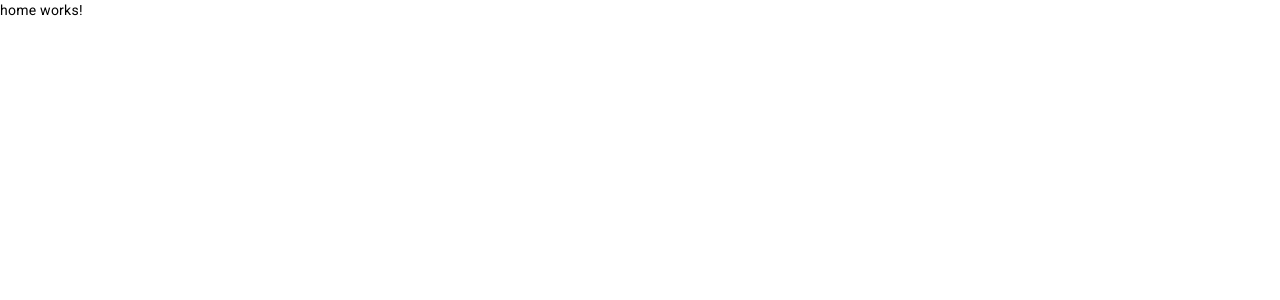
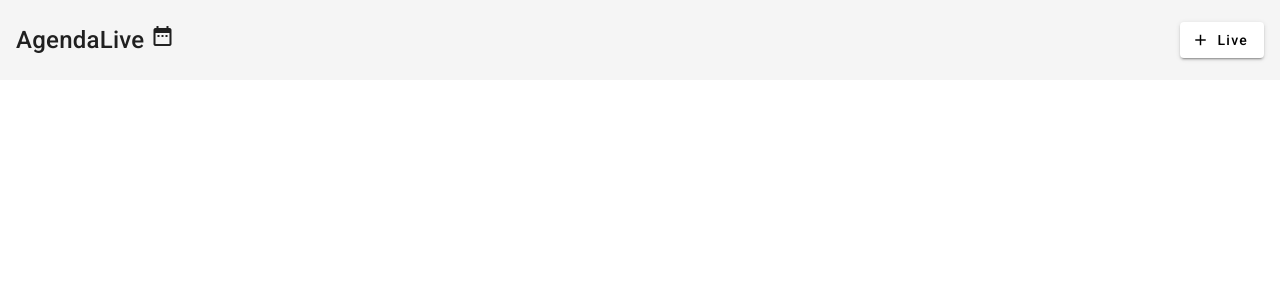
Before and after one commit to LucBecker/agendalive-front, an Angular app: page / in a window 1280 px wide. Shown: the top 300 px of the page. Built offline with nearby package versions, Linux system fonts and the light colour scheme.

Commit message:
implements home

```diff
--- a/src/app/views/home/home.component.css
+++ b/src/app/views/home/home.component.css
@@ -0,0 +1,3 @@
+.example-spacer {
+  flex: 1 1 auto;
+}
--- a/src/app/views/home/home.component.html
+++ b/src/app/views/home/home.component.html
@@ -1 +1,7 @@
-<p>home works!</p>
+<mat-toolbar>
+  <mat-toolbar-row style="font-size:1.5rem; height: 80px;">
+      <span> AgendaLive <mat-icon>date_range</mat-icon></span>
+      <span class="example-spacer"></span>
+      <button mat-raised-button><mat-icon>add</mat-icon> Live</button>
+  </mat-toolbar-row>
+</mat-toolbar>
--- a/src/app/views/home/home.component.ts
+++ b/src/app/views/home/home.component.ts
@@ -1,10 +1,18 @@
-import { Component } from '@angular/core';
+import { Component, OnInit } from '@angular/core';
+import { MatDialog } from '@angular/material/dialog';
 
 @Component({
   selector: 'app-home',
   templateUrl: './home.component.html',
   styleUrls: ['./home.component.css']
 })
-export class HomeComponent {
+export class HomeComponent implements OnInit {
+
+  constructor(
+    public dialog: MatDialog
+  ) { }
+
+  ngOnInit() {
+  }
 
 }
```
Also changed, not shown: src/app/app.module.ts (+32 -2 lines), 1 other file (tests, documents, lock files or other folders).
